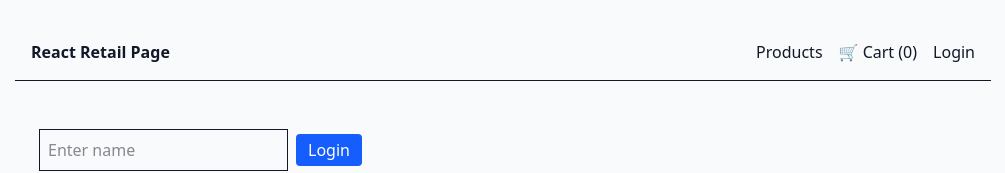
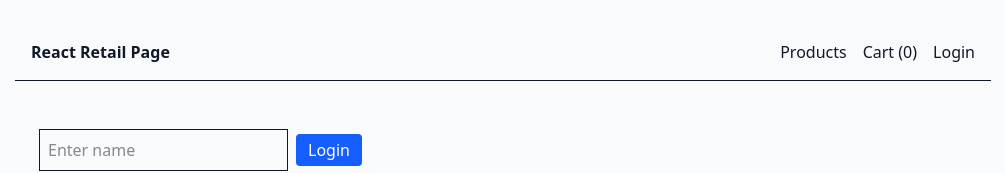
Before and after one commit to josephcdb/react-retail-project, a React (Vite) app: page /login in a window 1280 px wide. Shown: the top 173 px of the page, without its empty margins (137-1142 px from the left). Built offline with nearby package versions, Linux system fonts and the light colour scheme.

Commit message:
Code cleanup on Header and Cart

```diff
--- a/src/components/Cart.jsx
+++ b/src/components/Cart.jsx
@@ -15,8 +15,6 @@
       {items.map((item) => (
         <div key={item.id} className="flex gap-2 items-center mb-2">
           <p className="flex-1">{item.title}</p>
-
-          {/* Quantity controls */}
           <div className="flex items-center gap-2">
             <button
               onClick={() =>
--- a/src/components/Header.jsx
+++ b/src/components/Header.jsx
@@ -21,35 +21,25 @@
 
   return (
     <header className="flex justify-between items-center p-4 border-b mb-6 relative">
-
-      {/* LEFT */}
-      <Link to="/" className="font-bold">
-        React Retail Page
-      </Link>
-
-      {/* RIGHT NAV */}
+      <Link to="/" className="font-bold">React Retail Page</Link>
       <nav className="flex items-center gap-4 relative">
-
         <Link to="/">Products</Link>
-
-        {/* CART BUTTON */}
         <button onClick={() => setOpen(!open)} className="relative">
-          🛒 Cart ({getCartCount(items)})
+          Cart ({getCartCount(items)})
         </button>
 
-        {/* AUTH SECTION */}
         {isAuthenticated ? (
         <div className="flex items-center gap-2">
-            <span className="text-sm">
+          <span className="text-sm">
             Welcome, {user?.name}
-            </span>
+          </span>
 
-            <button
+          <button
             onClick={() => authDispatch({ type: "LOGOUT" })}
             className="text-red-600 text-sm"
-            >
-            Logout
-            </button>
+          >
+          Logout
+          </button>
         </div>
         ) : (
         <Link to="/login">Login</Link>
@@ -58,9 +48,7 @@
         {/* DROPDOWN */}
         {open && (
           <div className="absolute right-0 top-10 w-80 bg-white border shadow-lg p-3 rounded z-50">
-
             <h3 className="font-bold mb-2">Cart</h3>
-
             {items.length === 0 && (
               <p className="text-sm text-gray-500">
                 Cart is empty
@@ -68,13 +56,11 @@
             )}
 
             <div className="space-y-3 max-h-64 overflow-auto">
-
               {items.map((item) => (
                 <div
                   key={item.id}
                   className="flex justify-between items-center text-sm"
                 >
-
                   <div className="flex-1">
                     <p className="font-medium">{item.title}</p>
                     <p className="text-gray-500">
@@ -83,7 +69,6 @@
                   </div>
 
                   <div className="flex items-center gap-2">
-
                     <button
                       onClick={() => updateQty(item, -1)}
                       className="px-2 py-1 bg-gray-200 rounded"
@@ -92,29 +77,23 @@
                     </button>
 
                     <span>{item.quantity}</span>
-
                     <button
                       onClick={() => updateQty(item, 1)}
                       className="px-2 py-1 bg-gray-200 rounded"
                     >
                       +
                     </button>
-
                   </div>
-
                 </div>
               ))}
-
             </div>
 
-            {/* TOTAL */}
             <div className="mt-3 border-t pt-2 text-sm">
               <p className="font-semibold">
                 Total: ${getCartTotal(items).toFixed(2)}
               </p>
             </div>
 
-            {/* CHECKOUT */}
             <Link
               to="/checkout"
               onClick={() => setOpen(false)}
@@ -122,7 +101,6 @@
             >
               Go to Checkout
             </Link>
-
           </div>
         )}
       </nav>
```
